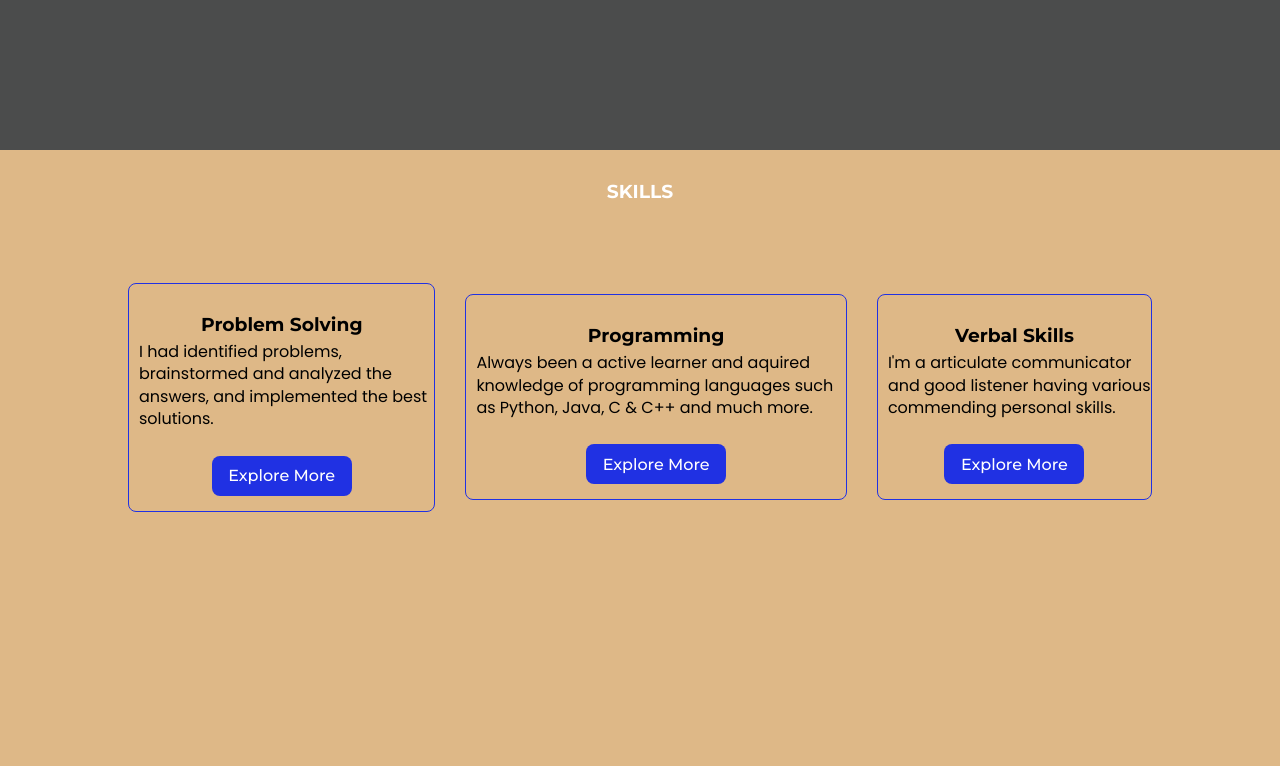
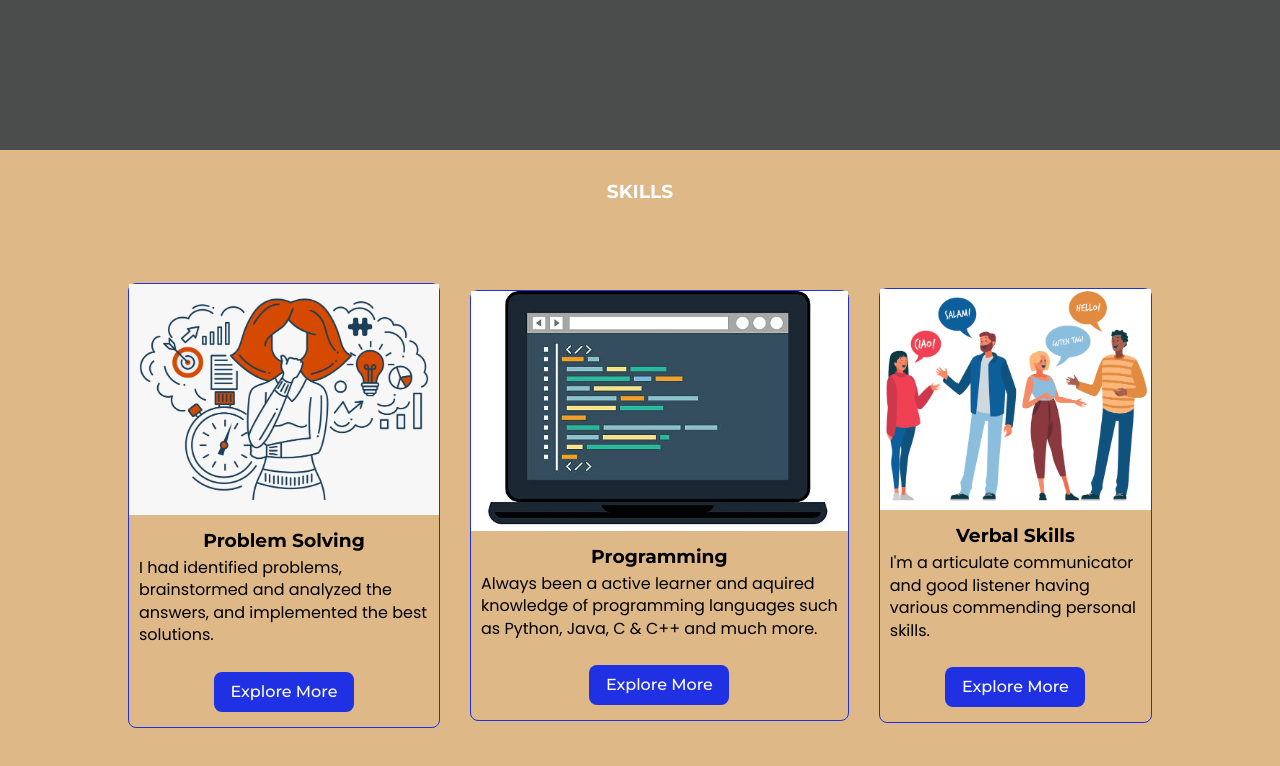
Before and after one commit to Sakshi-1916/CODSOFT, a plain HTML site: page portfolio website/index.html in a window 1280 px wide. Shown: the part 1150-1916 px from the top of the page. Drawn offline with Linux system fonts and the light colour scheme.

Commit message:
index.html

```diff
--- a/portfolio website/index.html
+++ b/portfolio website/index.html
@@ -46,7 +46,7 @@
 
                 <!-- right section  -->
                 <div class="right flex3">
-                    <img src="profile photo.png" alt="girl png">
+                    <img src="images/profile photo.png" alt="girl png">
                     <div class="color-box"></div>
                 </div>
             </div>
@@ -86,21 +86,21 @@
             <h3 class="uppercase text-center pd-30">Skills</h3>
             <div class="skills-parent flex justify-center align-center text-center">
                 <div class="skills-child">
-                    <img src="problem solving.webp" alt="">
+                    <img src="images/problem solving.webp" alt="">
                     <h3>Problem Solving</h3>
                     <p>I had identified problems, brainstormed and analyzed the answers, and implemented the best solutions.</p>
                     <button class="btn btn2">Explore More</button>
                 </div>
 
                 <div class="skills-child">
-                    <img src="programming.jpg" alt="">
+                    <img src="images/programming.jpg" alt="">
                     <h3>Programming</h3>
                     <p>Always been a active learner and aquired knowledge of programming languages such as Python, Java, C & C++ and much more.</p>
                     <button class="btn btn2">Explore More</button>
                 </div>
 
                 <div class="skills-child">
-                    <img src="verbal skills.png" alt="">
+                    <img src="images/verbal skills.png" alt="">
                     <h3>Verbal Skills</h3>
                     <p>I'm a articulate communicator and good listener having various commending personal skills.</p>
                     <button class="btn btn2">Explore More</button>
```
